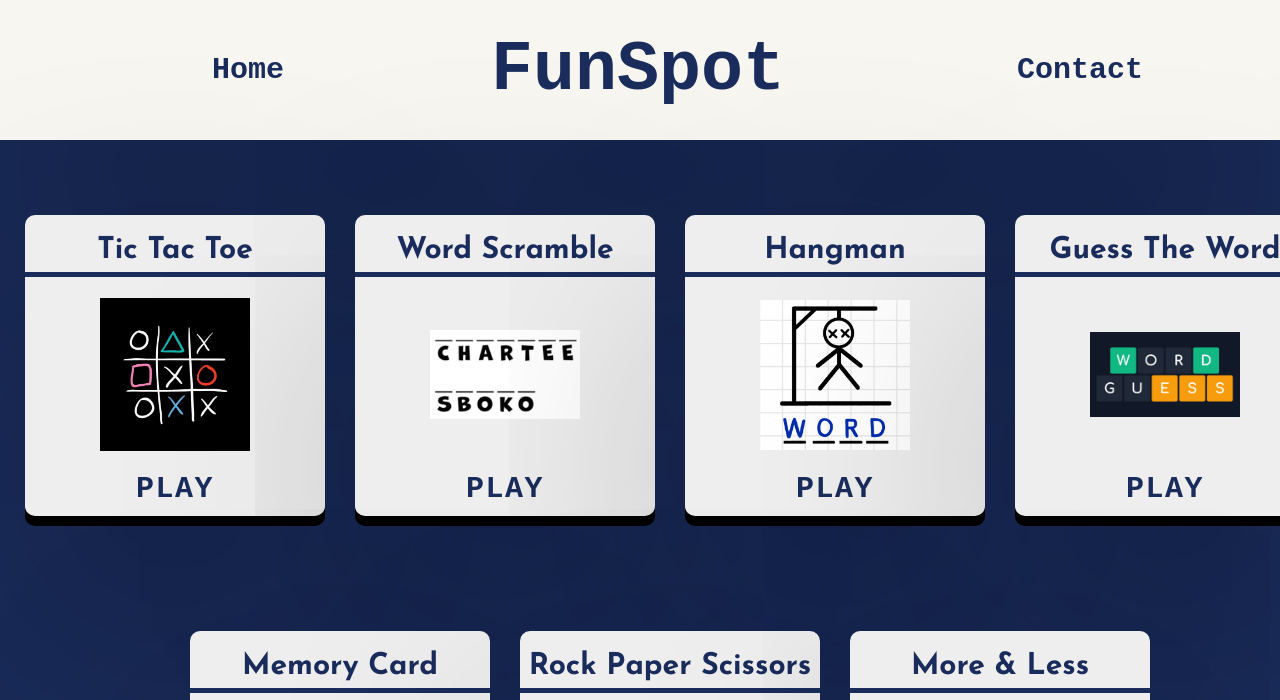
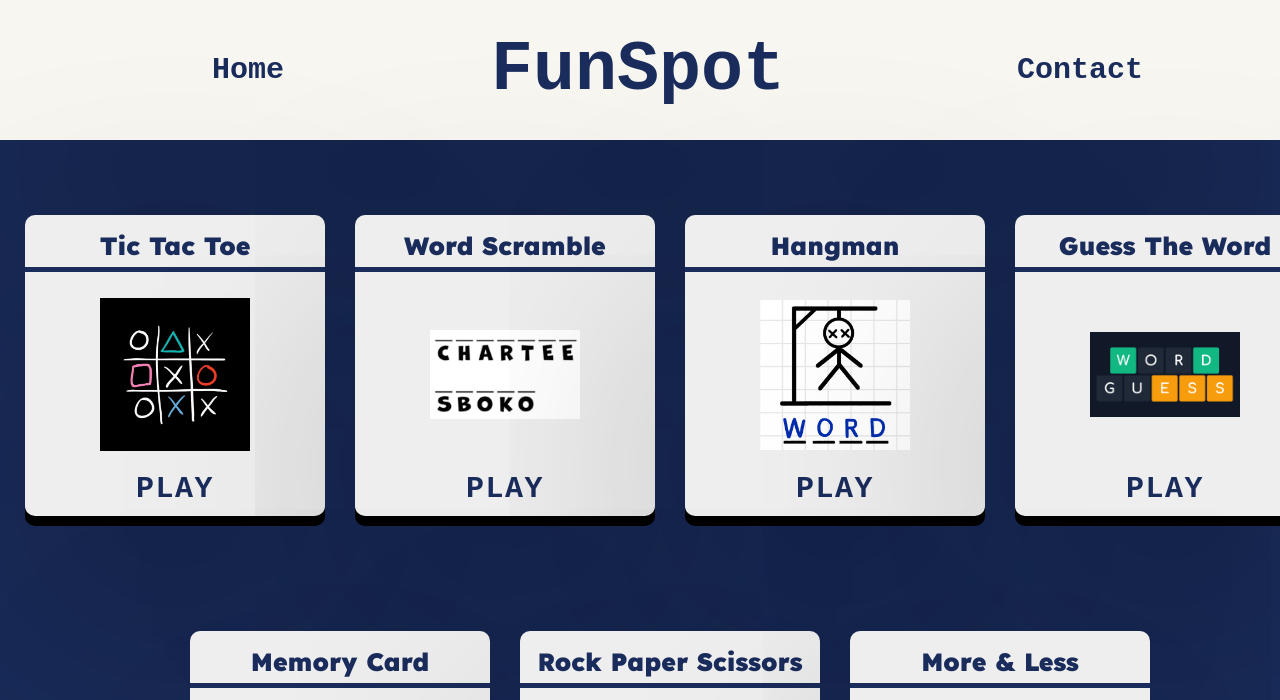
Before and after one commit to kenzay01/FunSpot, a plain HTML site: page play-zone/play-zone.html in a window 1280 px wide. Shown: the top 700 px of the page. Drawn offline with Linux system fonts and the light colour scheme; a web font is replaced by a local one.

Commit message:
Change font of play zone

```diff
--- a/play-zone/play-zone.css
+++ b/play-zone/play-zone.css
@@ -50,13 +50,12 @@ body {
   display: flex;
   justify-content: center;
   align-items: center;
-  font-family: "Josefin Sans", sans-serif;
-  font-weight: 400;
-  font-size: 30px;
+  font-family: "Lexend", sans-serif;
   font-weight: 900;
+  font-size: 25px;
   color: #1a2c5b;
-  margin-top: 20px;
-  margin-bottom: 10px;
+  margin-top: 15px;
+  margin-bottom: 15px;
   border-bottom: #1a2c5b 5px solid;
   padding-bottom: 6px;
   cursor: default;
@@ -148,7 +147,7 @@ body {
   border-radius: 25px;
   text-align: center;
   color: #1a2c5b;
-  font-family: "Josefin Sans", sans-serif;
+  font-family: "Lexend", sans-serif;
   box-shadow: 0px 0px 1000px 150px rgba(0, 0, 0, 0.5);
 }
 .overlay {
--- a/play-zone/play-zone.html
+++ b/play-zone/play-zone.html
@@ -4,6 +4,14 @@
     <meta charset="UTF-8" />
     <meta name="viewport" content="width=device-width, initial-scale=1.0" />
     <title>Play Zone</title>
+    <link rel="stylesheet" href="https://cdnjs.cloudflare.com/ajax/libs/font-awesome/5.15.3/css/all.min.css"/>
+</head>
+    <link rel="preconnect" href="https://fonts.googleapis.com" />
+    <link rel="preconnect" href="https://fonts.gstatic.com" crossorigin />
+    <link
+      href="https://fonts.googleapis.com/css2?family=Anton&family=Josefin+Sans:ital,wght@0,100..700;1,100..700&family=Lexend:wght@100..900&family=Madimi+One&family=Patua+One&display=swap"
+      rel="stylesheet"
+    />
     <link rel="preconnect" href="https://fonts.googleapis.com" />
     <link rel="preconnect" href="https://fonts.gstatic.com" crossorigin />
     <link
```
